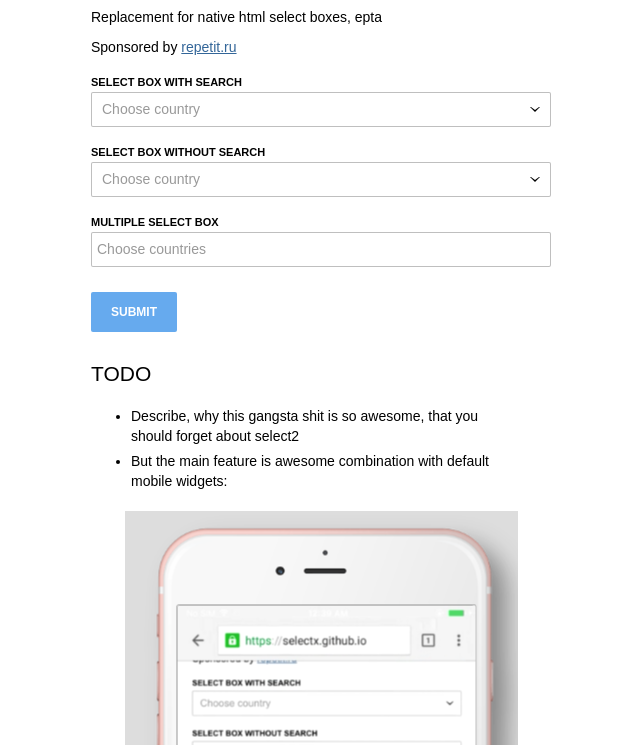
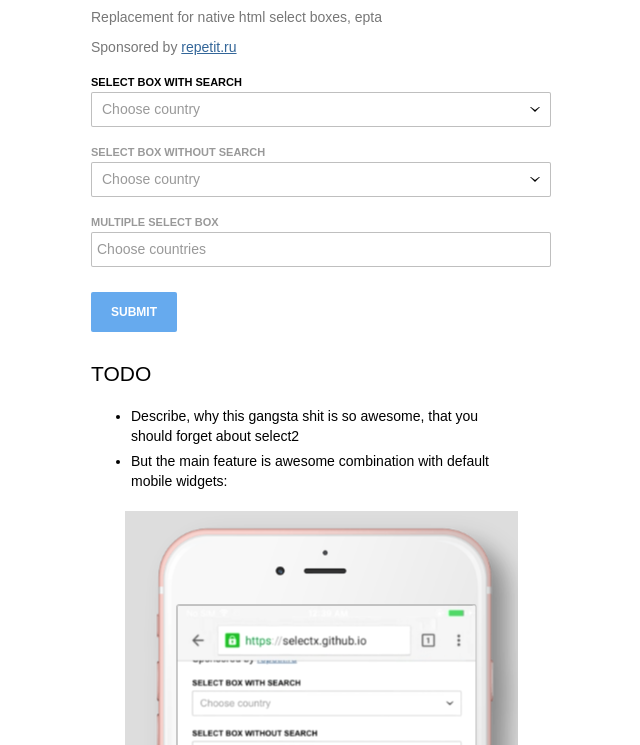
Before and after one commit to selectx/selectx.github.io, a plain HTML site: page index.html in a window 1280 px wide. Shown: the part 55-800 px from the top of the page, without its empty margins (319-959 px from the left). Drawn offline with nearby package versions, Linux system fonts and the light colour scheme.

Commit message:
Initial commit

```diff
--- a/index.html
+++ b/index.html
@@ -37,8 +37,8 @@
 
 <a href="https://github.com/selectx/selectx.github.io"  target="_blank" style="float:right;">Github</a>
 <h1>SelectX</h1>
-<p>Replacement for native html select boxes, epta</p>
-<p>Sponsored by <a href="http://repetit.ru" target="_blank">repetit.ru</a></p>
+<p style="color: #777;">Replacement for native html select boxes, epta</p>
+<p style="color: #777;">Sponsored by <a href="http://repetit.ru" target="_blank">repetit.ru</a></p>
 
 <label>
 <div class="label">Select box with search</div>
@@ -72,7 +72,7 @@
 </label>
 
 <label>
-<div class="label">Select box without search</div>
+<div class="label" style="color: #999;">Select box without search</div>
 <select name="b" class="selectx">
 	<option value="">Choose country</option>
 	<optgroup label="First ten">
@@ -103,7 +103,7 @@
 </label>
 
 <label>
-<div class="label">Multiple select box</div>
+<div class="label" style="color: #999;">Multiple select box</div>
 <select name="c" multiple class="selectx">
 	<optgroup label="First ten">
 		<option value="1">United States</option>
```
